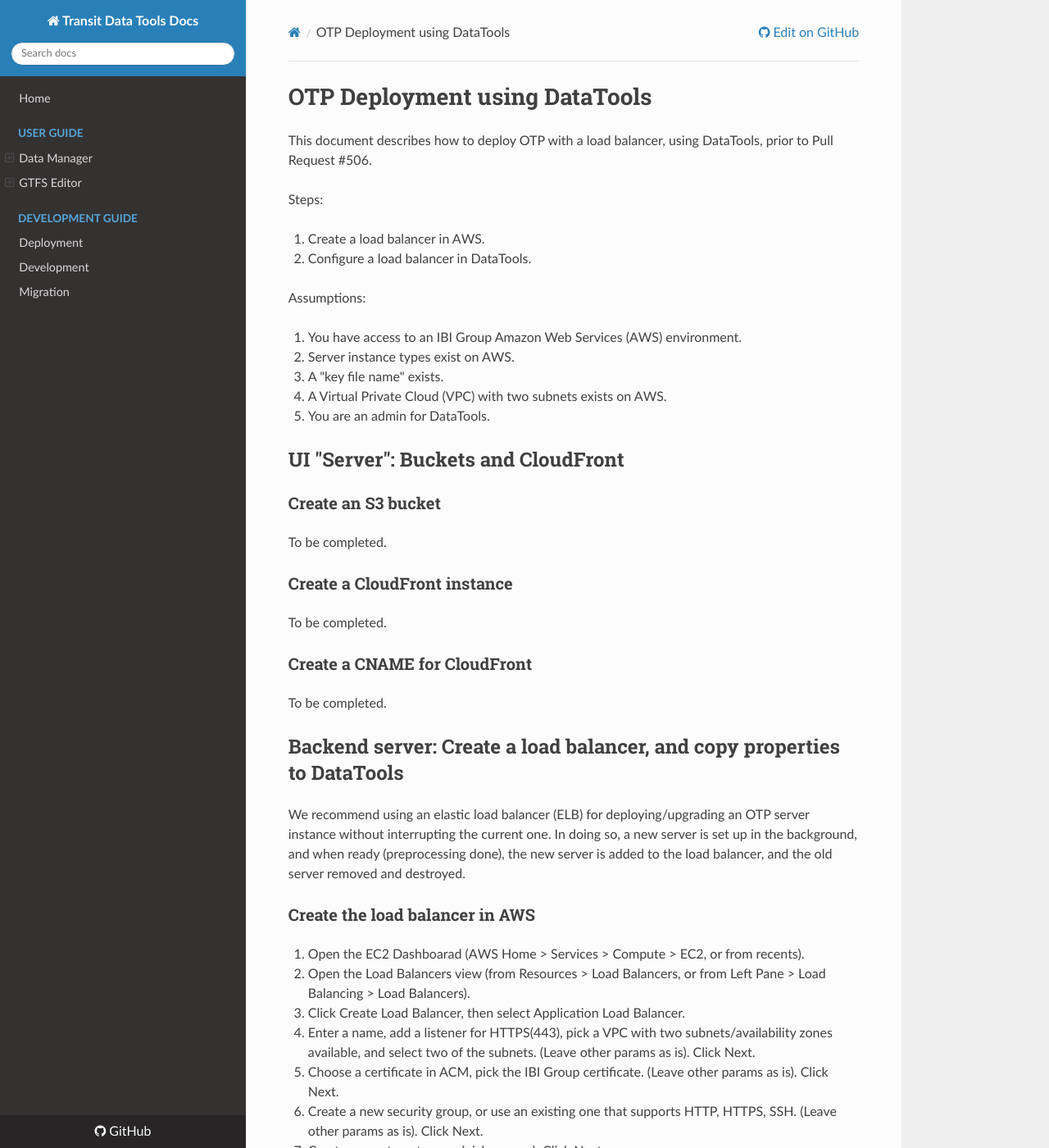
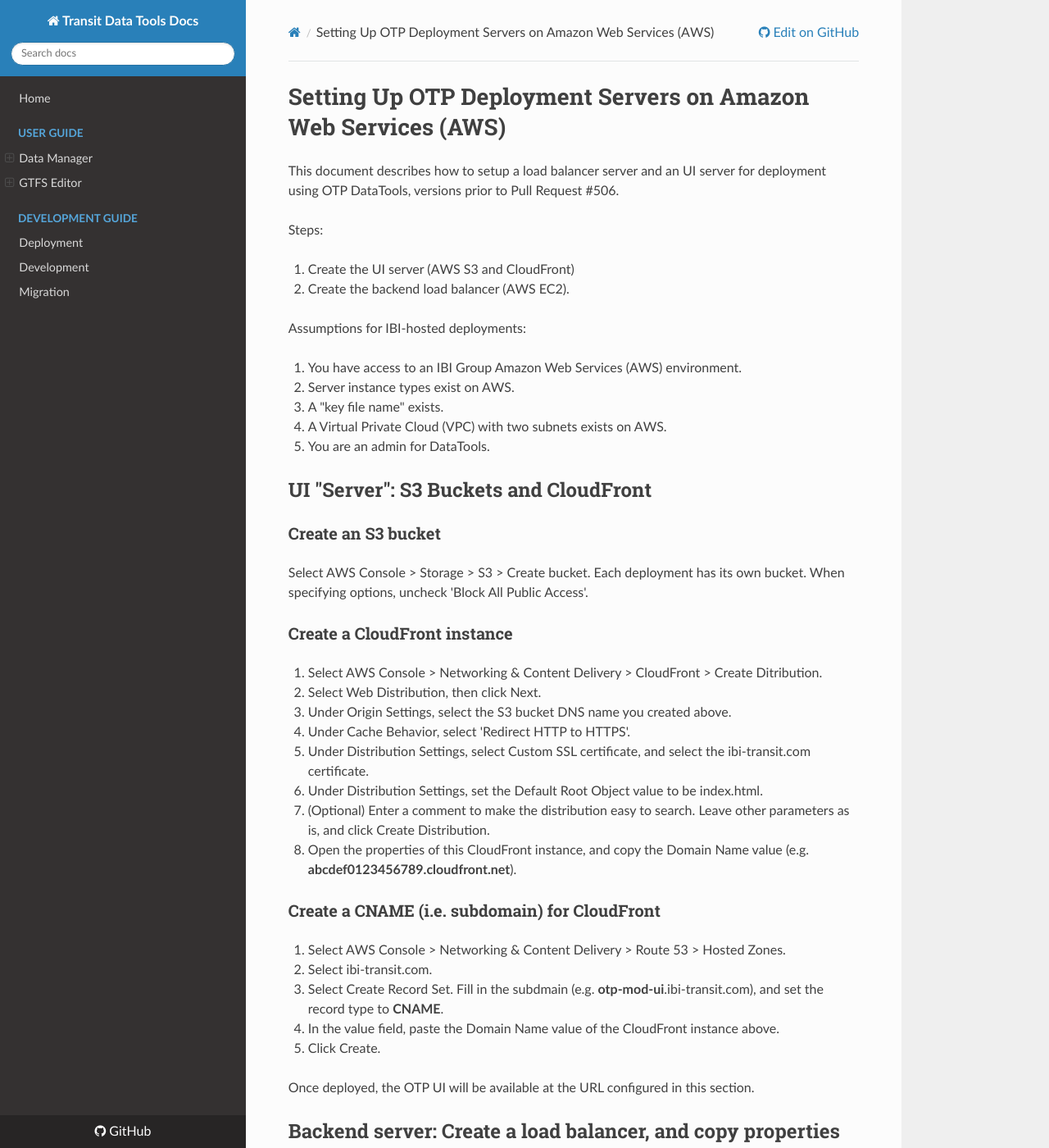
Before and after one commit to wtchen/datatools-ui, an MkDocs documentation site: the page built from docs/user/otp-deployment.md, in a window 1280 px wide and 1400 px high. Shown: the whole window at 82% size. Built offline with MkDocs 1.6.1, drawn with Linux system fonts in a browser that asks for light colours; nearby versions of some CDN libraries; old or Windows-style settings are respelled for this version of MkDocs; some of the changed text lies outside the part shown.

Commit message:
Finishing this pass of OTP server setup.

```diff
--- a/docs/user/otp-deployment.md
+++ b/docs/user/otp-deployment.md
@@ -1,13 +1,13 @@
-# OTP Deployment using DataTools
+# Setting Up OTP Deployment Servers on Amazon Web Services (AWS)
 
-This document describes how to deploy OTP with a load balancer, using DataTools, prior to Pull Request #506.
+This document describes how to setup a load balancer server and an UI server for deployment using OTP DataTools, versions prior to Pull Request #506.
 
 Steps:
 
-1. Create a load balancer in AWS.
-2. Configure a load balancer in DataTools.
+1. Create the UI server (AWS S3 and CloudFront)
+2. Create the backend load balancer (AWS EC2).
 
-Assumptions:
+Assumptions for IBI-hosted deployments:
 
 1. You have access to an IBI Group Amazon Web Services (AWS) environment.
 2. Server instance types exist on AWS.
@@ -15,19 +15,33 @@
 4. A Virtual Private Cloud (VPC) with two subnets exists on AWS.
 5. You are an admin for DataTools.
 
-## UI "Server": Buckets and CloudFront
+## UI "Server": S3 Buckets and CloudFront
 
 ### Create an S3 bucket
 
-To be completed.
+Select AWS Console > Storage > S3 > Create bucket. Each deployment has its own bucket.
+When specifying options, uncheck 'Block All Public Access'.
 
 ### Create a CloudFront instance
 
-To be completed.
+1. Select AWS Console > Networking & Content Delivery > CloudFront > Create Ditribution.
+2. Select Web Distribution, then click Next.
+3. Under Origin Settings, select the S3 bucket DNS name you created above.
+4. Under Cache Behavior, select 'Redirect HTTP to HTTPS'.
+5. Under Distribution Settings, select Custom SSL certificate, and select the ibi-transit.com certificate.
+6. Under Distribution Settings, set the Default Root Object value to be index.html.
+7. (Optional) Enter a comment to make the distribution easy to search. Leave other parameters as is, and click Create Distribution.
+8. Open the properties of this CloudFront instance, and copy the Domain Name value (e.g. **abcdef0123456789.cloudfront.net**).
 
-### Create a CNAME for CloudFront
+### Create a CNAME (i.e. subdomain) for CloudFront
 
-To be completed.
+1. Select AWS Console > Networking & Content Delivery > Route 53 > Hosted Zones.
+2. Select ibi-transit.com.
+3. Select Create Record Set. Fill in the subdmain (e.g. **otp-mod-ui**.ibi-transit.com), and set the record type to **CNAME**.
+4. In the value field, paste the Domain Name value of the CloudFront instance above.
+5. Click Create.
+
+Once deployed, the OTP UI will be available at the URL configured in this section.
 
 ## Backend server: Create a load balancer, and copy properties to DataTools
 
@@ -45,6 +59,7 @@
 8. Do not register any targets. Click Finish to return to the Load Balancer view.
 9. Click on th row for your new load balancer.
 10. Under the Listeners tab, there should be two listeners. If not, add the HTTPS listener.
+11. Open the load balancer properties, and, under the Description tab, copy the load balancer's DNS name (e.g. **ibi-dev-otp-1234567890.us-east-1.elb.amazonaws.com**).
 
 ### Configure a load balancer in DataTools
 
@@ -58,13 +73,14 @@
 6. From the AWS Target Groups view (EC2 > Left Pane > Load Balancing > Target Groups), select the target group of the load balancer to use, and look at values under the Description tab.
 7. In DataTools **Target Group ARN (load balancer)**, enter the ARN value of the group selected above.
 8. Enter a valid value **Key File Name** (copy value from another deployment server).
+9. Proceed to save the deployment server.
 
-### Create a CNAME for the load balancer
+The new load balancer will appear in the list of deployment servers in the Data Tools project page.
 
-To be completed
+### Create a CNAME (i.e. subdomain) for the load balancer
 
-## CNAMES and other settings
-
-## Executing the deployment
-
-To be completed.
+1. Select AWS Console > Networking & Content Delivery > Route 53 > Hosted Zones.
+2. Select ibi-transit.com.
+3. Select Create Record Set. Fill in the name, and set the type to be a CNAME.
+4. In the value field, paste the DNS name of the load balancer instance above.
+5. Click Create.
```
